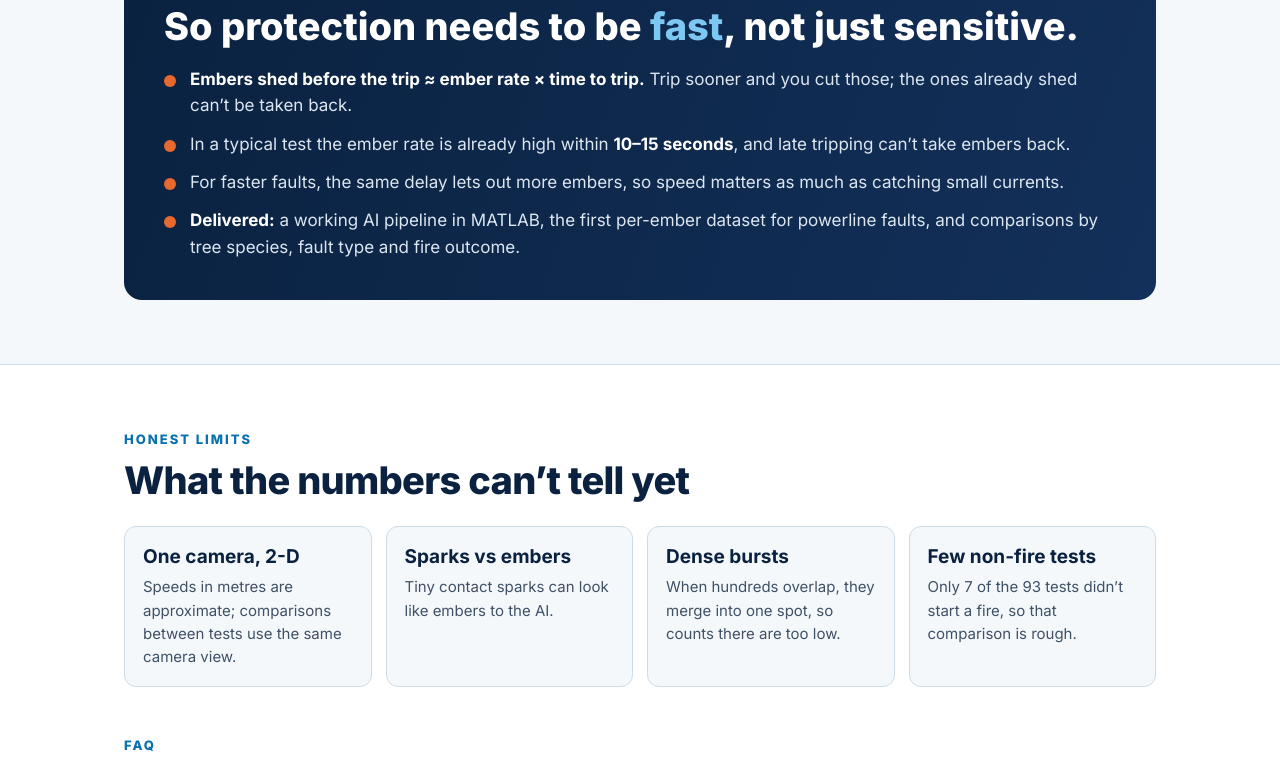
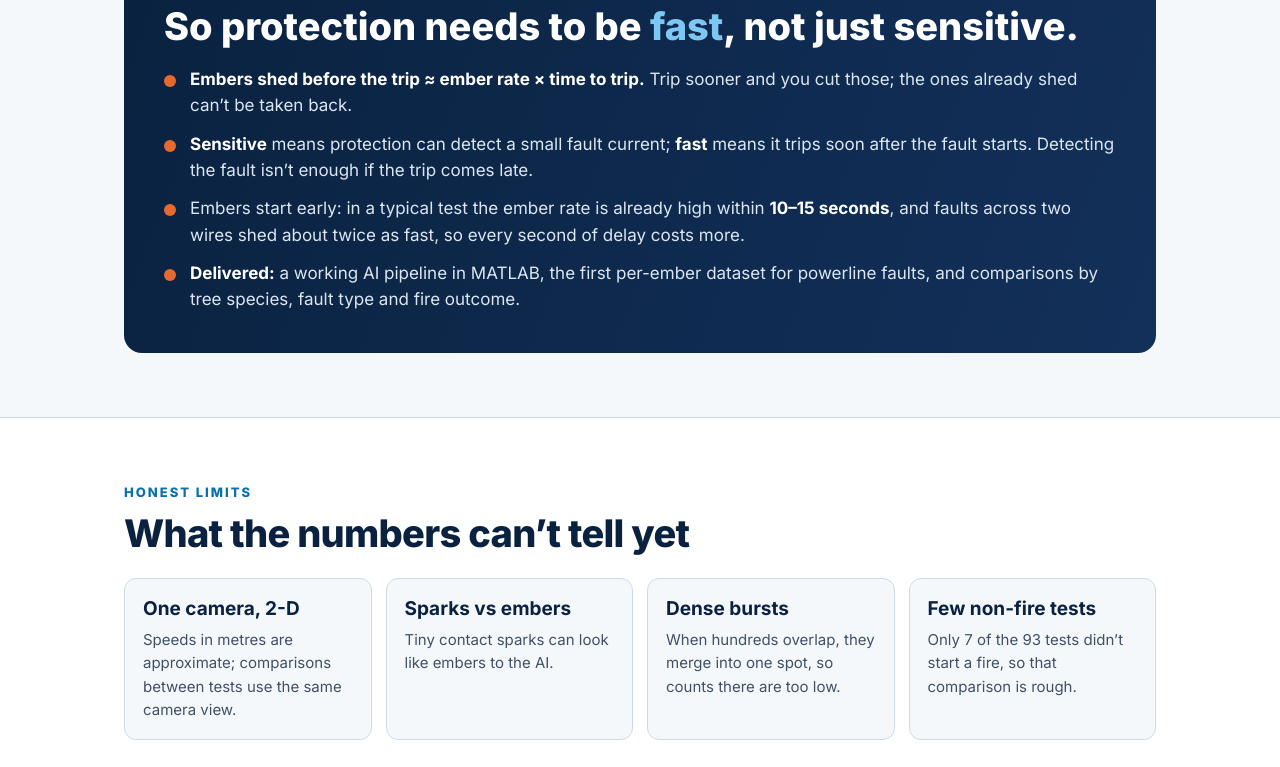
Before and after one commit to vuhuyinau/ember-tracking, a plain HTML site: page index.html in a window 1280 px wide. Shown: the part 6395-7162 px from the top of the page. Drawn offline with Linux system fonts and the light colour scheme.

Commit message:
Add files via upload

```diff
--- a/index.html
+++ b/index.html
@@ -289,8 +289,8 @@ footer b { color: #fff; }
       <p class="h">So protection needs to be <span>fast</span>, not just sensitive.</p>
       <ul>
         <li><b>Embers shed before the trip ≈ ember rate × time to trip.</b> Trip sooner and you cut those; the ones already shed can’t be taken back.</li>
-        <li>In a typical test the ember rate is already high within <b>10–15 seconds</b>, and late tripping can’t take embers back.</li>
-        <li>For faster faults, the same delay lets out more embers, so speed matters as much as catching small currents.</li>
+        <li><b>Sensitive</b> means protection can detect a small fault current; <b>fast</b> means it trips soon after the fault starts. Detecting the fault isn’t enough if the trip comes late.</li>
+        <li>Embers start early: in a typical test the ember rate is already high within <b>10–15 seconds</b>, and faults across two wires shed about twice as fast, so every second of delay costs more.</li>
         <li><b>Delivered:</b> a working AI pipeline in MATLAB, the first per-ember dataset for powerline faults, and comparisons by tree species, fault type and fire outcome.</li>
       </ul>
     </div>
@@ -337,7 +337,7 @@ footer b { color: #fff; }
     <div>
       <p class="eyebrow">ABOUT THE PROJECT</p>
       <h3>Video-Based Ember Generation and Speed Analysis from Vegetation Faults in Overhead Powerline Networks</h3>
-      <p><b>Huy Vu</b>, Bachelor of Engineering (Honours), Electrical and Electronic<br>NEF4201 Capstone · Supervisor: Assoc. Prof. Cagil Ozansoy<br>Victoria University, Melbourne · 2026</p>
+      <p><b>Huy Vu</b>, Bachelor of Engineering (Honours), Electrical and Electronic<br>NEF4201 Capstone · Supervisor: <b>Assoc. Prof. Cagil Ozansoy</b><br>Victoria University, Melbourne · 2026</p>
     </div>
     <div>
       <h3>In one line</h3>
```
